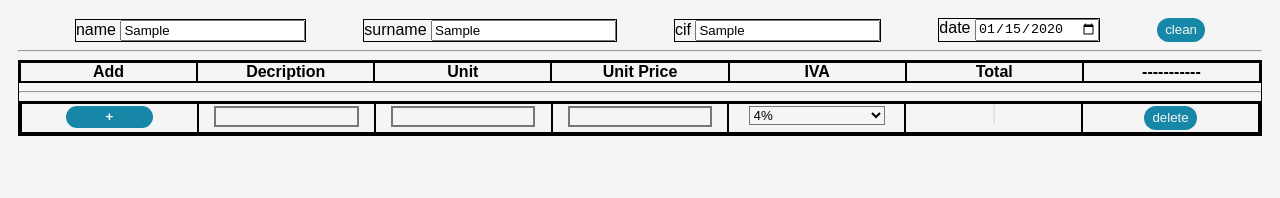
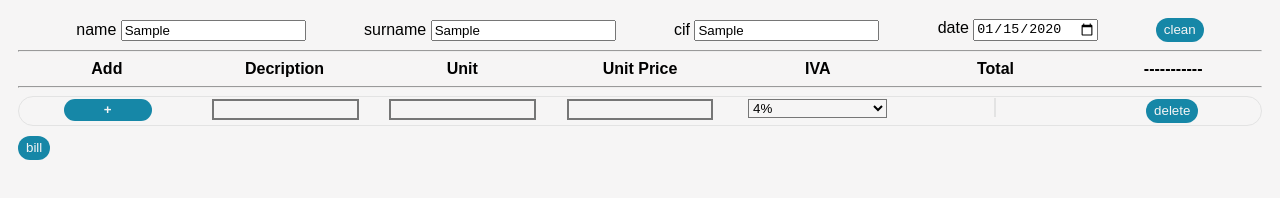
Before and after one commit to fexapk/billme, a plain HTML site: page src/index.html in a window 1280 px wide. Both pictures are taken after typing "Sample", "Sample", "Sample", "2020-01-15" into the empty fields and a click on the button "create". Drawn offline with Linux system fonts and the light colour scheme.

Commit message:
only left is add functionality to bill button

```diff
--- a/src/index.html
+++ b/src/index.html
@@ -46,7 +46,7 @@
         </div>
     </div>
     <footer>
-
+        <button id="bill">bill</button>
     </footer>
 </body>
 </html>
--- a/src/scripts/app.js
+++ b/src/scripts/app.js
@@ -6,6 +6,7 @@
         const cleanButton = document.querySelector('#clean-button');
         const mainWrapper = document.querySelector('#main-wrapper');
         const orderListWrapper = document.querySelector('#order-list-wrapper');
+        const headerInputs = document.querySelector('header').querySelectorAll('input');
 
         mainWrapper.style.visibility = 'hidden';
 
@@ -19,6 +20,7 @@
                 cleanButton.innerText = 'create';
                 mainWrapper.style.visibility = 'hidden';
                 orderListWrapper.textContent = '';
+                headerInputs.forEach(input => input.value = null);
             }
         });
     }
--- a/src/styles/main.css
+++ b/src/styles/main.css
@@ -1,6 +1,3 @@
-div {
-    border: 1px solid black;
-}
 
 body {
     background-color: #f6f5f5;
@@ -15,7 +12,10 @@ header {
     align-items: center;
 }
 
-#clean-button, .add-button, .delete-button {
+#clean-button,
+#bill,
+.add-button,
+.delete-button {
     border-style: none;
     border-radius: 20px;
     background-color: #1687a7;
@@ -33,7 +33,10 @@ header {
     font-weight: bolder;
 }
 
-#clean-button:hover, .add-button:hover, .delete-button:hover {
+#clean-button:hover,
+#bill:hover,
+.add-button:hover,
+.delete-button:hover {
     opacity: 0.5;
 }
 
@@ -54,6 +57,12 @@ header {
     flex-flow: column-reverse;
 }
 
+.order {
+    margin-bottom: 10px;
+    border: 1px solid #e3e3e3;
+    border-radius: 20px;
+}
+
 .order > div {
     flex: 0 1 14%;
     text-align: center;
```
